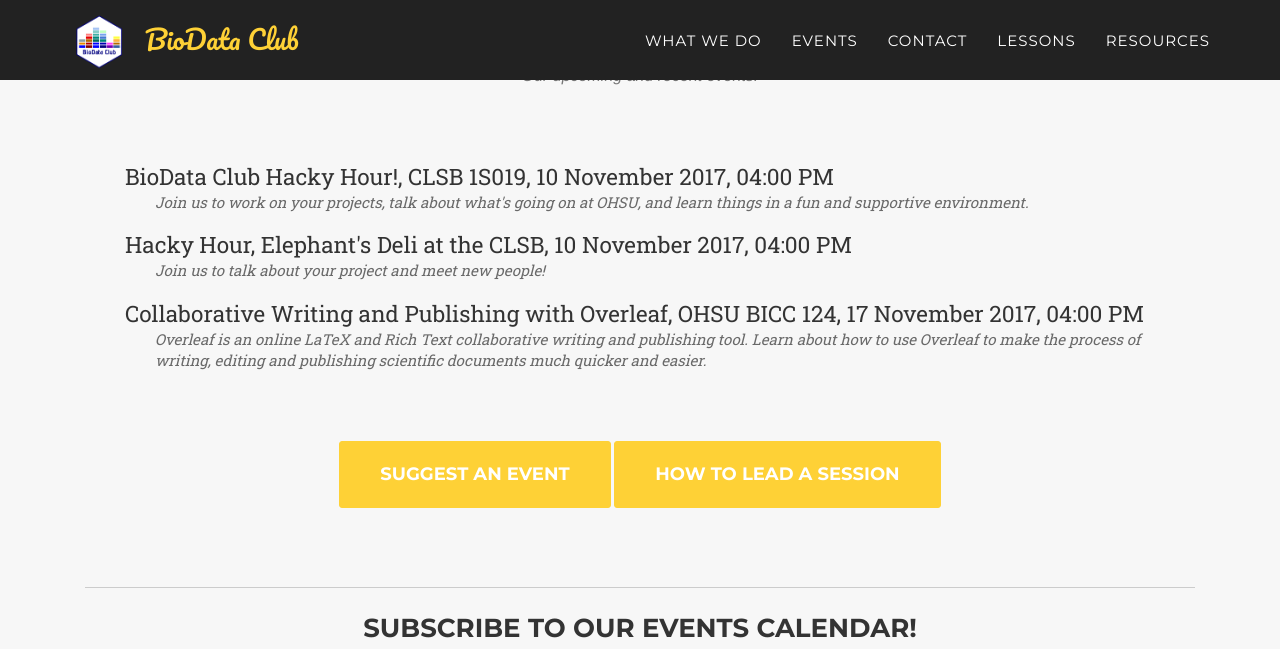
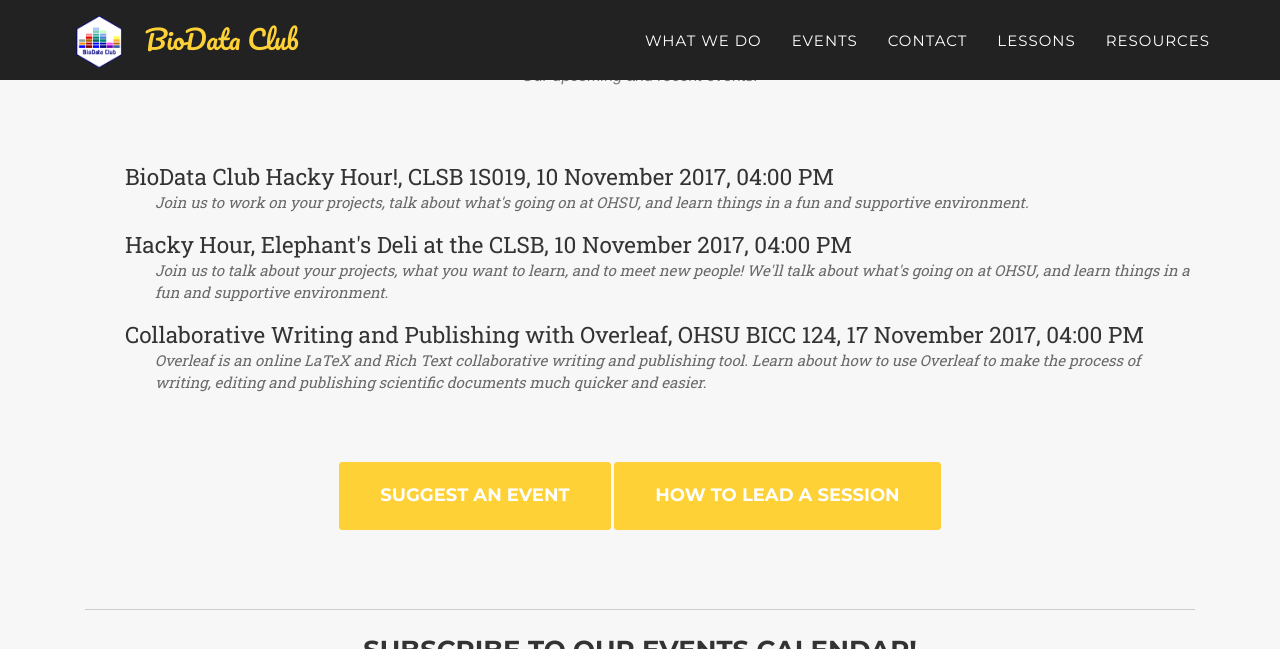
Before and after one commit to BioData-Club/BioData-Club.github.io, a Jekyll site: the page built from _posts/2017-11-10-HackyHour.md, in a window 1280 px wide and 900 px high, scrolled down 1671 px, cut to the strip 0-649 px from the top of the window. Built offline with Jekyll 4.4.1, drawn with Linux system fonts in a browser that asks for light colours; some web fonts are replaced; our own code applies the rules of GitHub Pages for plain Markdown files.

Commit message:
update description

```diff
--- a/_posts/2017-11-10-HackyHour.md
+++ b/_posts/2017-11-10-HackyHour.md
@@ -1,6 +1,6 @@
 ---
 title: Hacky Hour
-text: Join us to talk about your project and meet new people!
+text: Join us to talk about your projects, what you want to learn, and to meet new people! We'll talk about what's going on at OHSU, and learn things in a fun and supportive environment.
 
 location: Elephant's Deli at the CLSB
 link: https://github.com/BioData-Club/BioData-Club.github.io/issues/22
```
